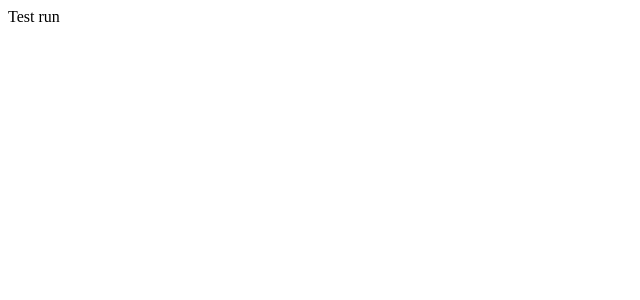
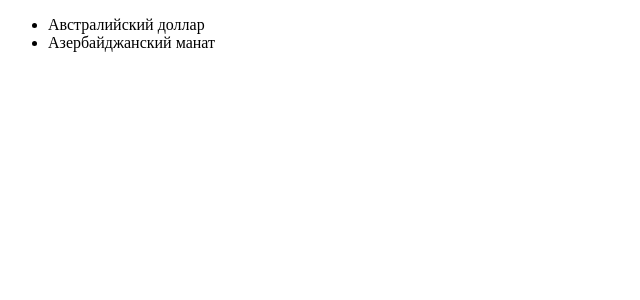
Before and after one commit to Solodkih/exchange-rate, a Vue app: page / in a window 1280 px wide. Shown: the top 300 px of the page, without its empty margins (0-640 px from the left). Built offline with nearby package versions, Linux system fonts and the light colour scheme.

Commit message:
start app and show currencies

```diff
--- a/src/App.vue
+++ b/src/App.vue
@@ -1,3 +1,16 @@
-<template>Test run</template>
+<template>
+  <ul>
+    <li v-for="currency in currencies">
+      {{ currency.name }}
+    </li>
+  </ul>
+</template>
+
+<script setup>
+import { ref } from "vue";
+import data from "./data";
+
+const currencies = ref(data);
+</script>
 
 <style></style>
--- /dev/null
+++ b/src/data.js
@@ -0,0 +1,20 @@
+export default [
+  {
+    id: "R01010",
+    numCode: 36,
+    charCode: "AUD",
+    nominal: 1,
+    name: "Австралийский доллар",
+    value: 64.2101,
+    vunitRate: 64.2101,
+  },
+  {
+    id: "R01020A",
+    numCode: 944,
+    charCode: "AZN",
+    nominal: 1,
+    name: "Азербайджанский манат",
+    value: 57.6211,
+    vunitRate: 57.6211,
+  },
+];
```
Also changed, not shown: src/main.js (+4 -3 lines).
